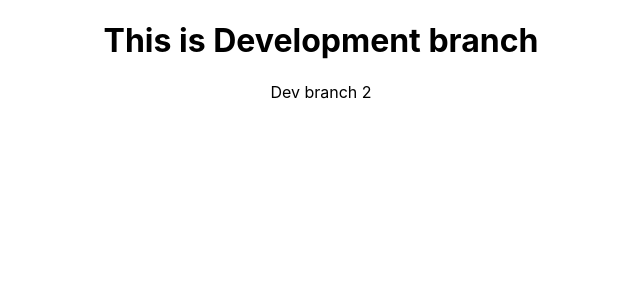
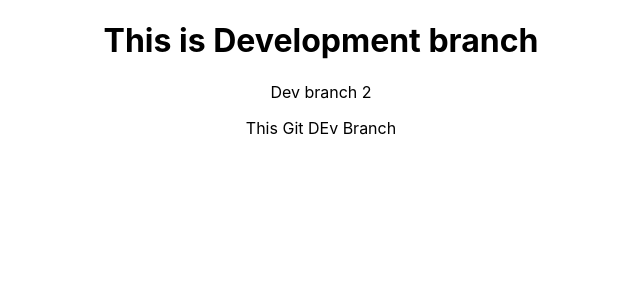
Before and after one commit to md-nazim-Hossain/github-practice, a React (Create React App) app: page / in a window 1280 px wide. Shown: the top 300 px of the page, without its empty margins (319-959 px from the left). Built offline with nearby package versions, Linux system fonts and the light colour scheme.

Commit message:
adde something in dev branch

```diff
--- a/src/App.js
+++ b/src/App.js
@@ -6,6 +6,7 @@ function App() {
     <div className="App">
       <h1>This is Development branch</h1>
       <p>Dev branch 2</p>
+      <span>This Git DEv Branch</span>
     </div>
   );
 }
```
